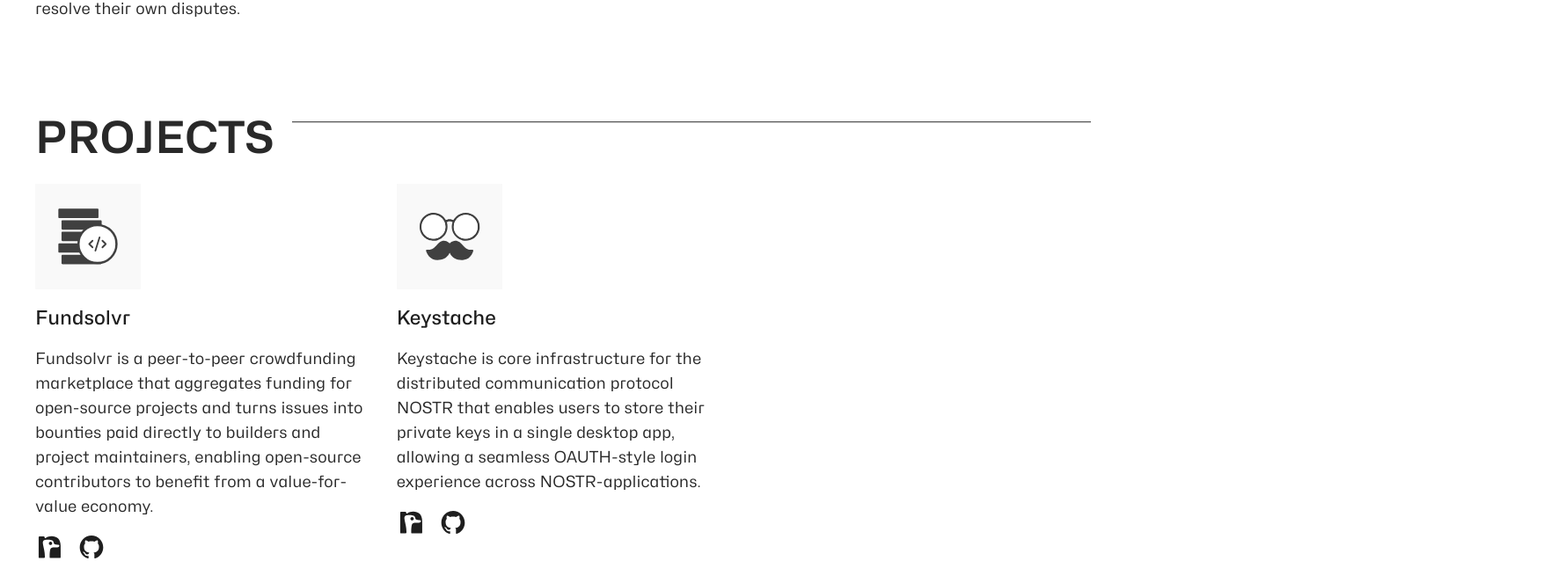
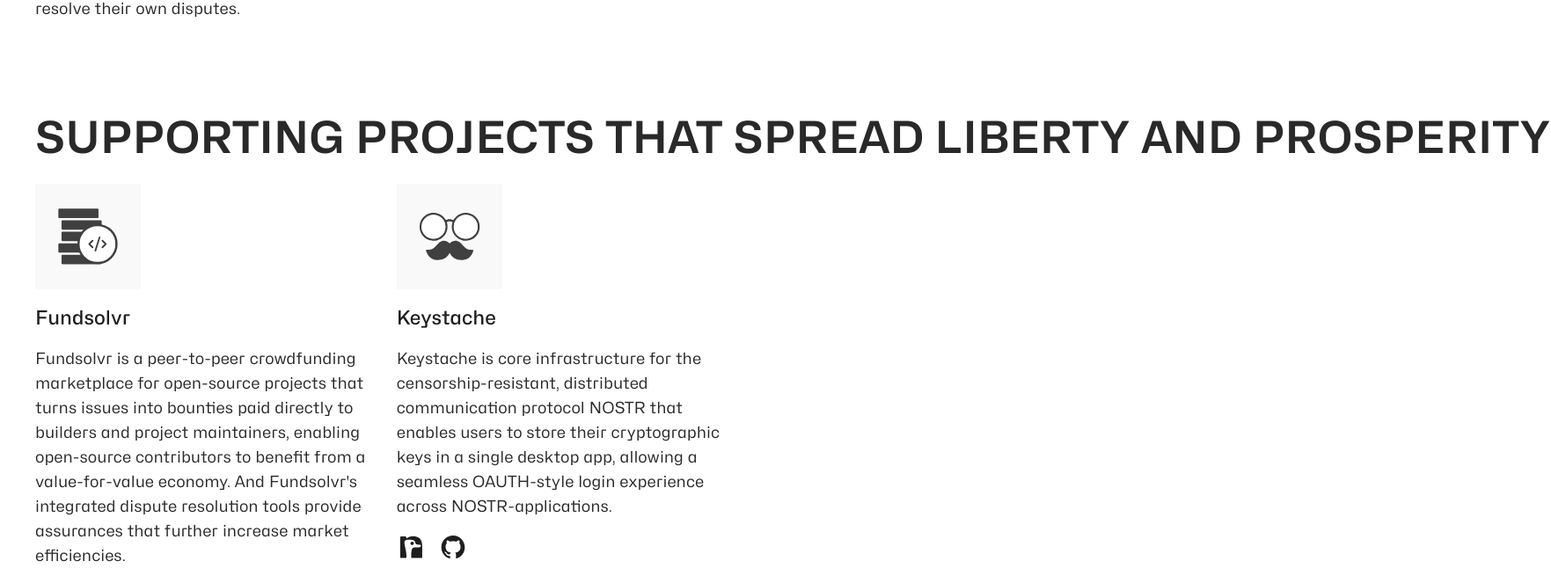
Before and after one commit to Open-Source-Justice-Foundation/osjf.org, a Next.js app: page / in a window 1280 px wide. Shown: the part 1079-1742 px from the top of the page at 88% size, 1763 px wide, since content can reach past the window. Built offline with nearby package versions, Linux system fonts and the light colour scheme.

Commit message:
Update Projects.tsx
Copy editing, changed projects header title

```diff
--- a/src/components/Projects/Projects.tsx
+++ b/src/components/Projects/Projects.tsx
@@ -3,7 +3,7 @@ import SectionTitle from "../shared/SectionTitle";
 export default function Projects() {
   return (
     <div className="mt-20 p-2.5">
-      <SectionTitle>Projects</SectionTitle>
+      <SectionTitle>Supporting Projects that Spread Liberty and Prosperity</SectionTitle>
       <div className="grid grid-cols-1 md:grid-cols-3 gap-8">
         <div className="flex flex-col gap-4">
           <Fundsolvr />
@@ -11,9 +11,10 @@ export default function Projects() {
             Fundsolvr
           </h4>
           <p className="font-hubot text-lg text-heading">
-            Fundsolvr is a peer-to-peer crowdfunding marketplace that aggregates funding for open-source
-            projects and turns issues into bounties paid directly to builders and project maintainers,
-            enabling open-source contributors to benefit from a value-for-value economy.
+            Fundsolvr is a peer-to-peer crowdfunding marketplace for open-source
+            projects that turns issues into bounties paid directly to builders and project maintainers,
+            enabling open-source contributors to benefit from a value-for-value economy. And Fundsolvr's integrated
+            dispute resolution tools provide assurances that further increase market efficiencies.
           </p>
           <div className="flex flex-row gap-4">
             <Duck />
@@ -26,8 +27,8 @@ export default function Projects() {
             Keystache
           </h4>
           <p className="font-hubot text-lg text-heading">
-            Keystache is core infrastructure for the distributed communication
-            protocol NOSTR that enables users to store their private keys in a
+            Keystache is core infrastructure for the censorship-resistant, distributed
+            communication protocol NOSTR that enables users to store their cryptographic keys in a
             single desktop app, allowing a seamless OAUTH-style login experience
             across NOSTR-applications.
           </p>
```
